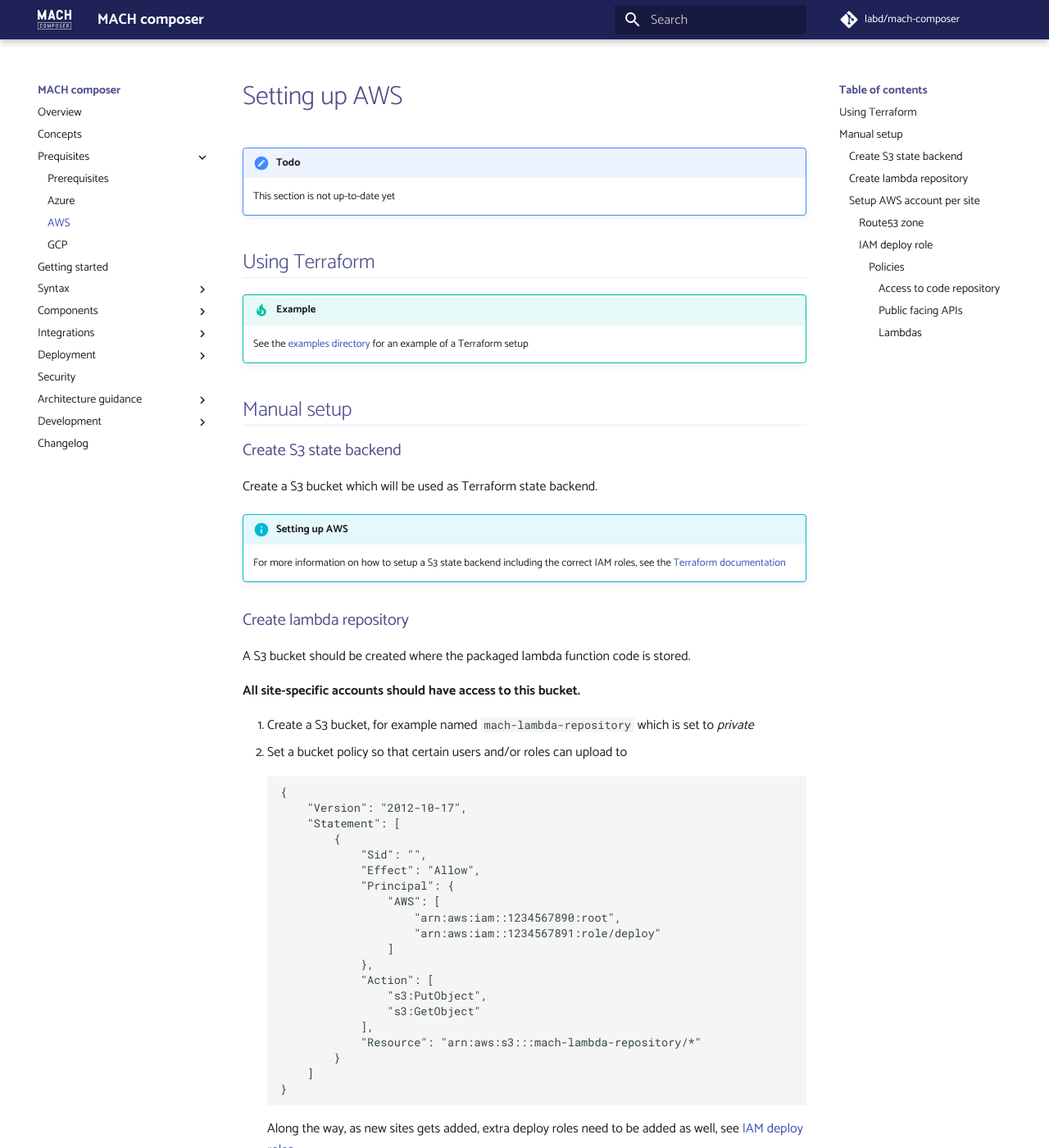
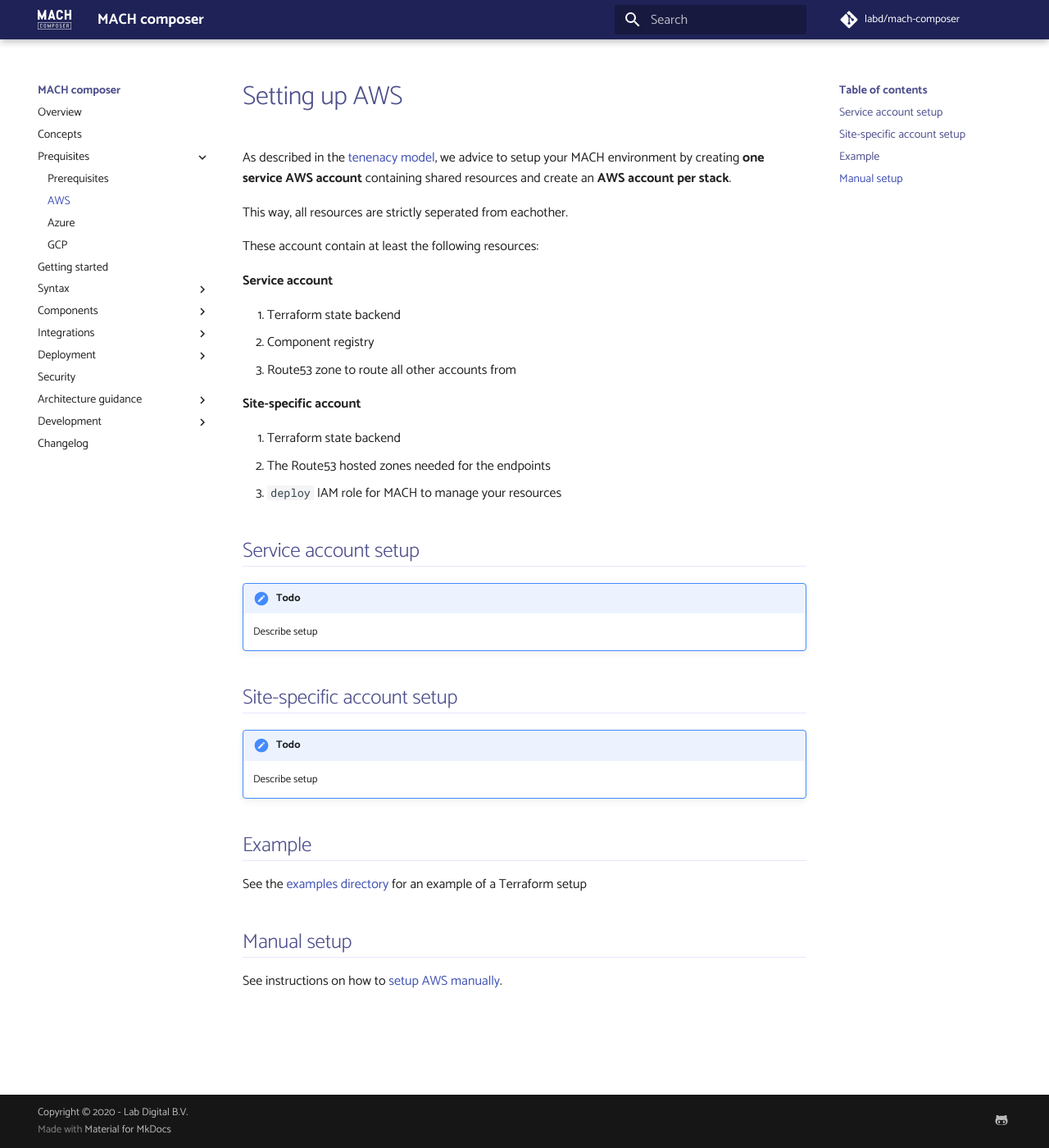
Before and after one commit to mach-composer/mach-composer-cli, an MkDocs documentation site: the page built from docs/src/prerequisites/aws.md, in a window 1280 px wide and 1400 px high. Shown: the whole window at 82% size. Built offline with MkDocs 1.6.1 and Material for MkDocs 9.7.7, drawn with Linux system fonts in a browser that asks for light colours; a script that is not in the unit is left out; comment, search, counter and statistics services are not loaded; some of the changed text lies outside the part shown.

Commit message:
Made infra setup description clearer

````diff
--- a/docs/mkdocs.yml
+++ b/docs/mkdocs.yml
@@ -14,9 +14,11 @@
 - concepts.md
 - Prequisites:
   - prerequisites/index.md
+  - AWS: prerequisites/aws.md
   - Azure: prerequisites/azure.md
-  - AWS: prerequisites/aws.md
   - GCP: prerequisites/gcp.md
+  # - Manual cloud setup:
+  #   - Azure: prerequisites/azure_manual.md
 - gettingstarted.md
 - Syntax:
   - Overview: syntax/index.md
--- a/docs/src/prerequisites/aws.md
+++ b/docs/src/prerequisites/aws.md
@@ -1,142 +1,38 @@
 # Setting up AWS
 
+As described in the [tenenacy model](../guidance/tenancy.md#aws-tenancy), we advice to setup your MACH environment by creating **one service AWS account** containing shared resources and create an **AWS account per stack**.
+
+This way, all resources are strictly seperated from eachother.
+
+These account contain at least the following resources:
+
+**Service account**
+
+1. Terraform state backend
+2. Component registry
+3. Route53 zone to route all other accounts from
+
+**Site-specific account**
+
+1. Terraform state backend
+2. The Route53 hosted zones needed for the endpoints
+3. `deploy` IAM role for MACH to manage your resources
+
+
+## Service account setup
+
 !!! todo
-    This section is not up-to-date yet
+    Describe setup
 
-## Using Terraform
+## Site-specific account setup
 
-!!! tip "Example"
-      See the [examples directory](https://github.com/labd/mach-composer/tree/master/examples/aws/infra/) for an example of a Terraform setup
+!!! todo
+    Describe setup
+
+## Example
+
+See the [examples directory](https://github.com/labd/mach-composer/tree/master/examples/aws/infra/) for an example of a Terraform setup
 
 ## Manual setup
 
-### Create S3 state backend
-Create a S3 bucket which will be used as Terraform state backend.
-
-!!! info "Setting up AWS"
-    For more information on how to setup a S3 state backend including the correct IAM roles, see the [Terraform documentation](https://www.terraform.io/docs/backends/types/s3.html#s3-bucket-permissions)
-
-
-### Create lambda repository
-
-A S3 bucket should be created where the packaged lambda function code is stored.
-
-**All site-specific accounts should have access to this bucket.**
-
-1. Create a S3 bucket, for example named `mach-lambda-repository` which is set to *private*
-2. Set a bucket policy so that certain users and/or roles can upload to
-   ```
-   {
-       "Version": "2012-10-17",
-       "Statement": [
-           {
-               "Sid": "",
-               "Effect": "Allow",
-               "Principal": {
-                   "AWS": [
-                       "arn:aws:iam::1234567890:root",
-                       "arn:aws:iam::1234567891:role/deploy"
-                   ]
-               },
-               "Action": [
-                   "s3:PutObject",
-                   "s3:GetObject"
-               ],
-               "Resource": "arn:aws:s3:::mach-lambda-repository/*"
-           }
-       ]
-   }
-   ```
-   Along the way, as new sites gets added, extra deploy roles need to be added as well, see [IAM deploy roles](#iam-deploy-role).
-
-
-### Setup AWS account per site
-
-It is recommended to use a dedicated AWS account **per site**.<br>
-This way, all resources are strictly seperated from eachother.
-
-So the following steps need to be done per site:
-
-1. Create an AWS account
-2. Create the [Route53 hosted zones](#route53-zone) needed for the endpoints
-3. Create a ['*deploy*' IAM role](#iam-deploy-role) for MACH to manage your resources
-
-#### Route53 zone
-
-In case you are planning to deploy APIs that need custom routing, one or more Route53 zones needs to be configured.
-
-The full URL of this hosted zone can be configured in the MACH configuration.
-
-!!! note "API routings"
-    MACH will make sure the API Gateway is created and a SSL certificate is created.<br>
-    Each component is responsible for creating the correct routing to the Lambda endpoints.
-
-#### IAM deploy role
-
-An IAM role should be created with which MACH can perform all necessary infra operations.
-
-!!! tip ""
-    For the sake of simplicity, name this IAM role `deploy`.
-
-It should be possible for the main IAM user MACH is running is can assume this role.
-
-##### Policies
-Some examples of necessary actions that needs to be allowed on the deploy role are: [^1]
-
-!!! warning ""
-    Note that these are very simplified and loose policies used as an example.
-    In practise you might want to configure more strict policies per resource.
-
-###### Access to code repository
-```
-statement {
-   resources = [
-      "arn:aws:s3:::mach-lambda-repository",
-      "arn:aws:s3:::mach-lambda-repository/*",
-   ]
-
-   actions = [
-      "s3:GetObject",
-    ]
-}
-
-statement {
-   resources = [
-      "arn:aws:s3:::mach-lambda-repository",
-   ]
-
-   actions = [
-      "s3:GetBucketLocation",
-      "s3:ListBucket",
-    ]
-}
-```
-
-###### Public facing APIs
-
-In case you have a public facing API:
-
-```
-statement {
-    resources = ["*"]
-    actions = [
-      "route53:*",
-      "apigateway:*",
-      "acm:*",
-    ]
-}
-```
-
-###### Lambdas
-
-```
-statement {
-    resources = ["*"]
-    actions = [
-      "lambda:*"
-      "logs:*",
-    ]
-}
-```
-
-[^1]: Terraform syntax for a [`iam_policy_document`](https://registry.terraform.io/providers/hashicorp/aws/latest/docs/data-sources/iam_policy_document) is used here.<br>
+See instructions on how to [setup AWS manually](./aws_manual.md).
````
Also changed, not shown: docs/src/prerequisites/aws_manual.md (added, +159 -0 lines), docs/src/prerequisites/azure.md (+40 -59 lines), docs/src/prerequisites/azure_manual.md (added, +49 -0 lines).
